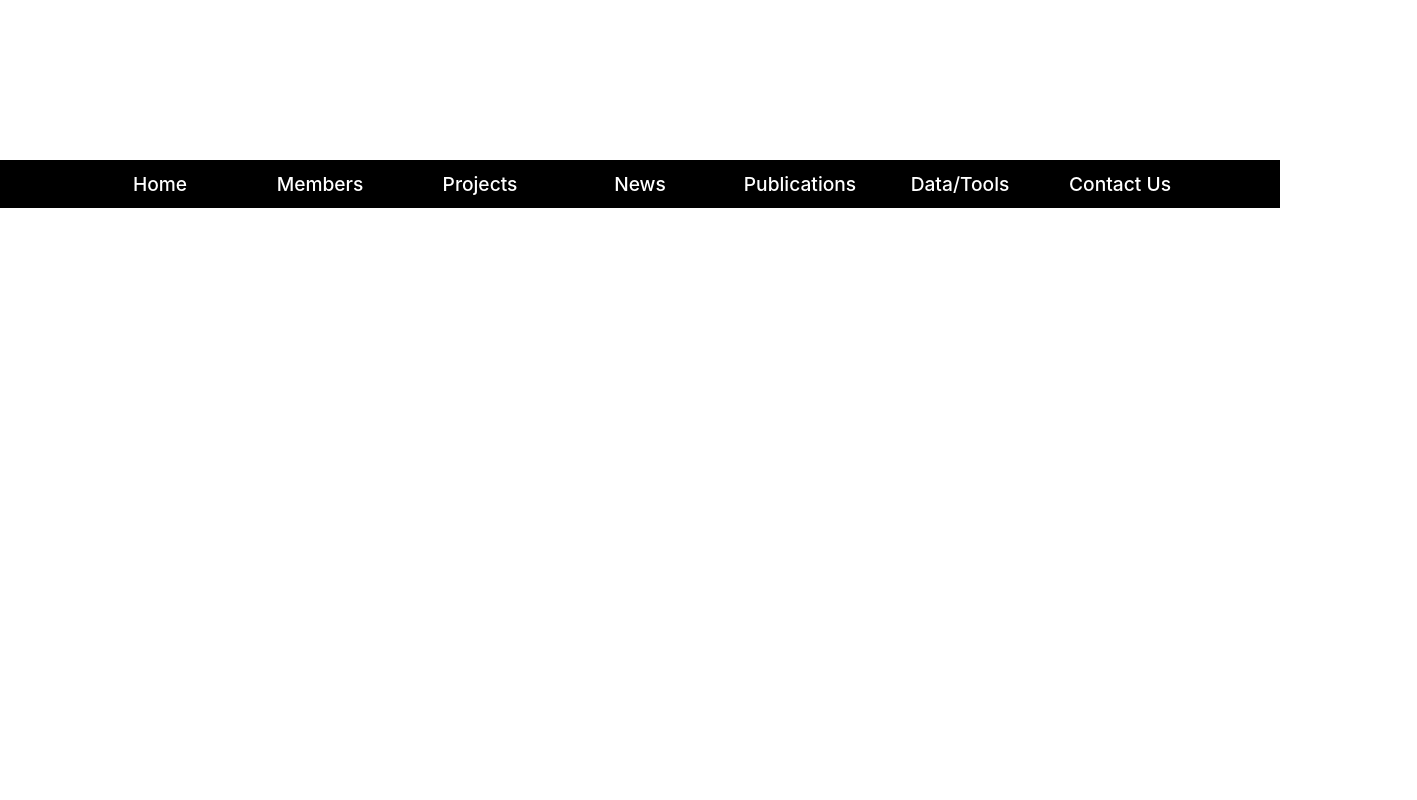
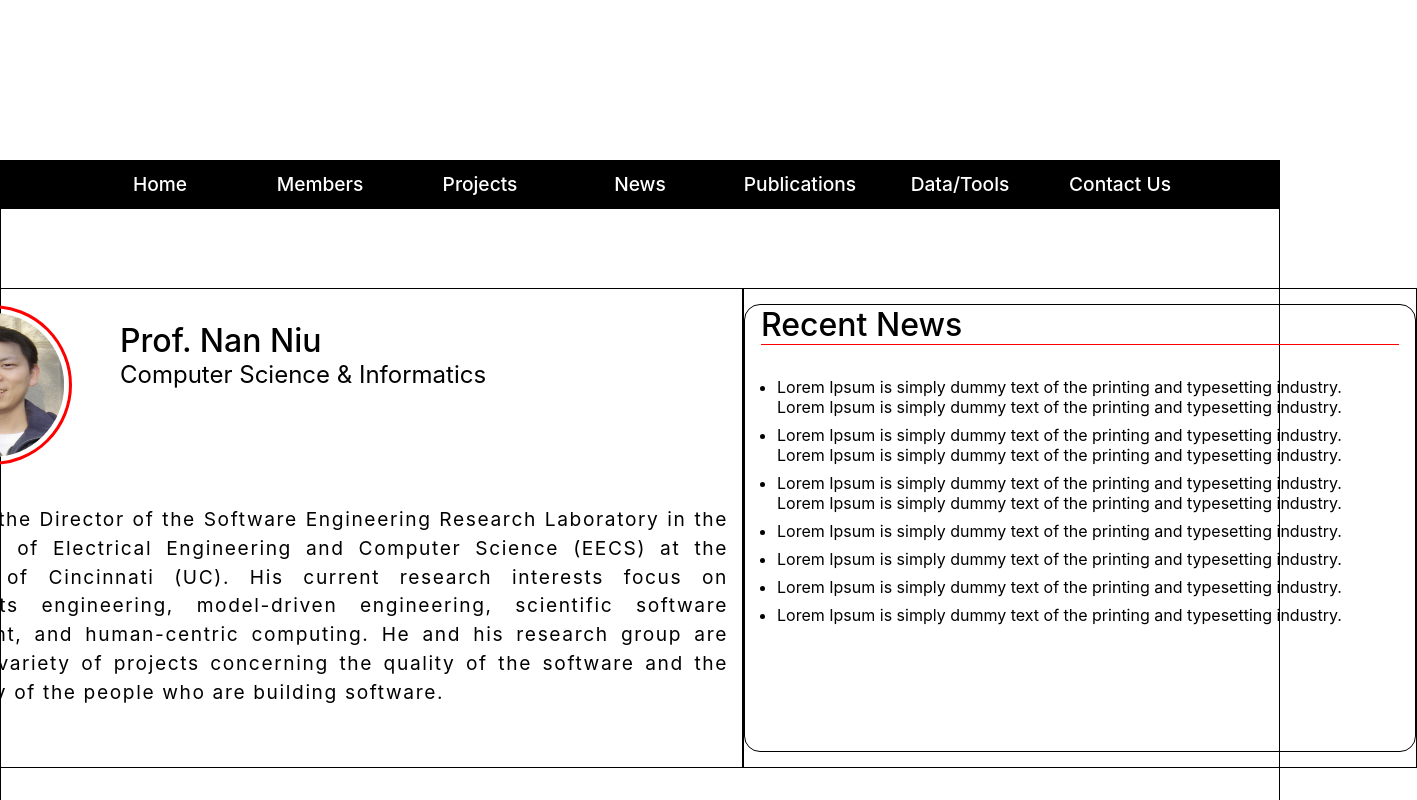
Before and after one commit to NanNiuCINSE/CINSE-Website, a React (Create React App) app: page / in a window 1280 px wide. Shown: the top 800 px of the page, 1417 px wide, since content can reach past the window. Built offline with nearby package versions, Linux system fonts and the light colour scheme.

Commit message:
feat: added profile info and news sections to the landing page

```diff
--- a/src/components/LandingPage/LandingPage.css
+++ b/src/components/LandingPage/LandingPage.css
@@ -2,3 +2,108 @@
 	width: 100vw;
 	height: 10rem;
 }
+
+.profile-main-container {
+	width: 55rem;
+	height: 30rem;
+	border: 1px solid;
+	display: flex;
+	flex-direction: column;
+}
+
+.profile-header {
+	font-size: 3rem;
+	font-weight: 500;
+	/* border-bottom: 0.2rem solid red; */
+}
+.profile-container {
+	width: inherit;
+	display: flex;
+	flex: 1;
+}
+
+.profile-img {
+	border-radius: 50%;
+	width: 10rem;
+	height: 10rem;
+	margin: 1rem 1rem 1rem 3rem;
+	border: 0.2rem solid red;
+	padding: 0.3rem;
+}
+
+.prof-info {
+	display: flex;
+	flex-direction: column;
+	margin-top: 2rem;
+	margin-left: 2rem;
+}
+.profile-holder {
+	display: flex;
+	/* border: 1px solid; */
+}
+
+.profile-name {
+	/* margin-left: 2rem; */
+	font-size: 2rem;
+	font-weight: 500;
+}
+
+.profile-subtitle {
+	font-size: 1.5rem;
+	font-weight: 400;
+}
+
+.profile-info {
+	font-size: 1.2rem;
+	font-weight: 400;
+	letter-spacing: 0.1rem;
+	line-height: 1.8rem;
+	display: flex;
+	justify-content: center;
+	margin-top: 1.5rem;
+	padding-left: 1rem;
+	text-align: justify;
+	padding-right: 1rem;
+}
+
+.landing-container {
+	width: 100vw;
+	height: 40rem;
+	border: 1px solid;
+	display: flex;
+	justify-content: center;
+	align-items: center;
+}
+
+.news-section {
+	width: 45rem;
+	height: 30rem;
+	border: 1px solid;
+	display: flex;
+	justify-content: center;
+	align-items: center;
+}
+
+.news-header {
+	font-size: 2rem;
+	font-weight: 500;
+	border-bottom: 0.1rem solid red;
+	margin: 0 1rem 0 1rem;
+}
+
+.news-container {
+	width: 42rem;
+	height: 28rem;
+	border: 1px solid;
+	border-radius: 1rem;
+}
+
+.news {
+	/* border: 1px solid black; */
+	margin: 1rem;
+	padding: 1rem;
+}
+
+.news-item {
+	padding-bottom: 0.5rem;
+}
--- a/src/components/LandingPage/LandingPage.jsx
+++ b/src/components/LandingPage/LandingPage.jsx
@@ -1,12 +1,81 @@
 import React, { Fragment } from 'react';
 import './LandingPage.css';
 import Header from '../Header/Header';
+import professor from '../../resources/Images/nan_main1.jpg';
 
 const LandingPage = () => {
 	return (
 		<Fragment>
 			<div className='logo-container'></div>
 			<Header />
+
+			<div className='landing-container'>
+				<div className='profile-main-container'>
+					<header className='profile-header'>
+						<div className='profile-holder'>
+							<img className='profile-img' src={professor} alt='professor' />
+							<div className='prof-info'>
+								<p className='profile-name'>Prof. Nan Niu</p>
+								<p className='profile-subtitle'>
+									Computer Science & Informatics
+								</p>
+							</div>
+						</div>
+					</header>
+					<div className='profile-container'>
+						<div className='profile-info'>
+							Nan Niu is the Director of the Software Engineering Research
+							Laboratory in the Department of Electrical Engineering and
+							Computer Science (EECS) at the University of Cincinnati (UC). His
+							current research interests focus on requirements engineering,
+							model-driven engineering, scientific software development, and
+							human-centric computing. He and his research group are tackling a
+							variety of projects concerning the quality of the software and the
+							productivity of the people who are building software.
+						</div>
+					</div>
+				</div>
+				<aside className='news-section'>
+					<div className='news-container'>
+						<header className='news-header'>Recent News</header>
+						<div className='news'>
+							<ul>
+								<li className='news-item'>
+									Lorem Ipsum is simply dummy text of the printing and
+									typesetting industry. Lorem Ipsum is simply dummy text of the
+									printing and typesetting industry.
+								</li>
+								<li className='news-item'>
+									Lorem Ipsum is simply dummy text of the printing and
+									typesetting industry. Lorem Ipsum is simply dummy text of the
+									printing and typesetting industry.
+								</li>
+								<li className='news-item'>
+									Lorem Ipsum is simply dummy text of the printing and
+									typesetting industry. Lorem Ipsum is simply dummy text of the
+									printing and typesetting industry.
+								</li>
+								<li className='news-item'>
+									Lorem Ipsum is simply dummy text of the printing and
+									typesetting industry.
+								</li>
+								<li className='news-item'>
+									Lorem Ipsum is simply dummy text of the printing and
+									typesetting industry.
+								</li>
+								<li className='news-item'>
+									Lorem Ipsum is simply dummy text of the printing and
+									typesetting industry.
+								</li>
+								<li className='news-item'>
+									Lorem Ipsum is simply dummy text of the printing and
+									typesetting industry.
+								</li>
+							</ul>
+						</div>
+					</div>
+				</aside>
+			</div>
 		</Fragment>
 	);
 };
```
Also changed, not shown: src/resources/Images/nan.jpg (added), src/resources/Images/nan_main1.jpg (added).
